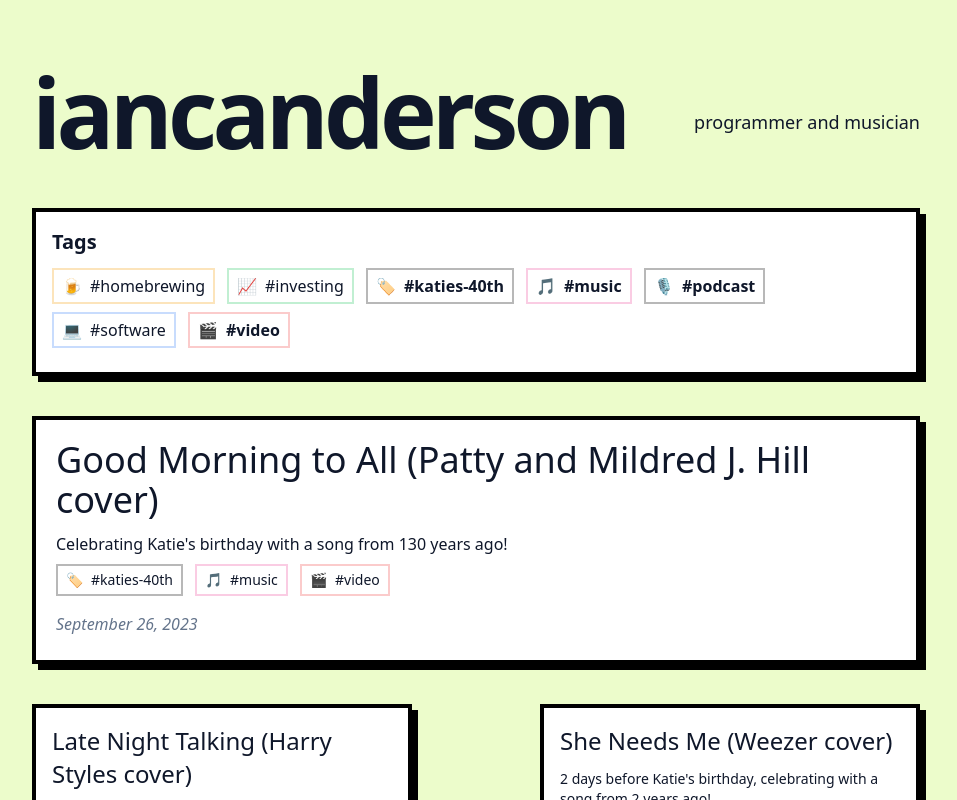
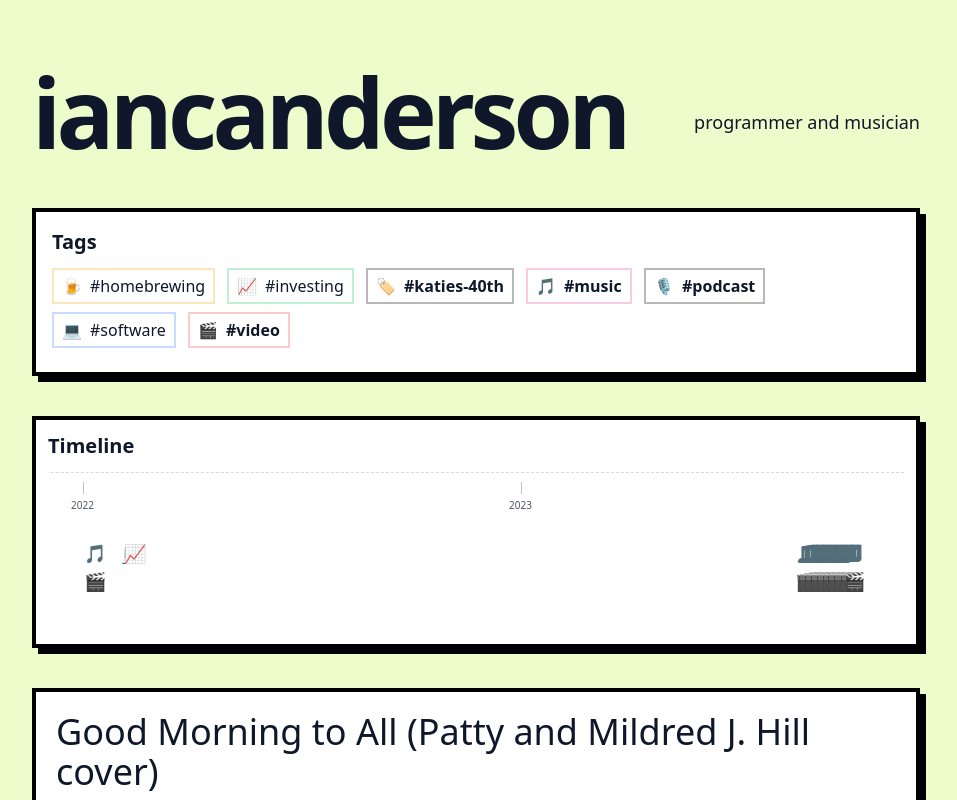
Before and after one commit to iancanderson/iancanderson.com, a Next.js app: page / in a window 1280 px wide. Shown: the top 800 px of the page, without its empty margins (164-1121 px from the left). Built offline with nearby package versions, Linux system fonts and the light colour scheme.

Commit message:
feat(homepage): add horizontal emoji timeline below tag cloud

```diff
--- /dev/null
+++ b/components/post-timeline.tsx
@@ -0,0 +1,99 @@
+import Link from "next/link";
+import { useMemo, useRef, useEffect } from "react";
+import { emojiForTag } from "../lib/tags";
+
+type Post = {
+  slug: string;
+  date: string;
+  tags?: string[];
+};
+
+type Props = {
+  posts: Post[];
+};
+
+function parseISO(d: string) {
+  return new Date(d).getTime();
+}
+
+export default function PostTimeline({ posts }: Props) {
+  const containerRef = useRef<HTMLDivElement | null>(null);
+  const data = useMemo(() => {
+    const ps = posts
+      .filter((p) => p.date)
+      .map((p) => ({ ...p, t: parseISO(p.date) }))
+      .sort((a, b) => a.t - b.t);
+    if (ps.length === 0) return { items: [] as any[], minT: 0, maxT: 0 };
+    const minT = ps[0].t;
+    const maxT = ps[ps.length - 1].t;
+    return { items: ps, minT, maxT };
+  }, [posts]);
+
+  const pxPerDay = 1.2; // scale
+  const days = Math.max(1, (data.maxT - data.minT) / (1000 * 60 * 60 * 24));
+  const width = Math.max(800, Math.ceil(days * pxPerDay) + 60);
+
+  useEffect(() => {
+    const el = containerRef.current;
+    if (el) el.scrollLeft = el.scrollWidth; // jump to latest
+  }, [width]);
+
+  const posLeft = (dateISO: string) => {
+    const t = parseISO(dateISO);
+    return ((t - data.minT) / (1000 * 60 * 60 * 24)) * pxPerDay;
+  };
+
+  const years: { year: number; left: number }[] = useMemo(() => {
+    if (!data.minT || !data.maxT) return [] as { year: number; left: number }[];
+    const y0 = new Date(data.minT).getUTCFullYear();
+    const y1 = new Date(data.maxT).getUTCFullYear();
+    const ts = [] as { year: number; left: number }[];
+    for (let y = y0; y <= y1; y++) {
+      const t = Date.UTC(y, 0, 1);
+      const days = (t - data.minT) / (1000 * 60 * 60 * 24);
+      ts.push({ year: y, left: days * pxPerDay });
+    }
+    return ts;
+  }, [data.minT, data.maxT]);
+
+  return (
+    <div className="mb-10 brutal-border bg-[color:var(--brutal-card)] p-3 text-[color:var(--brutal-fg)]">
+      <h2 className="text-xl mb-3 font-extrabold">Timeline</h2>
+      <div ref={containerRef} className="overflow-x-auto" style={{ height: 160 }}>
+        <div className="relative" style={{ width }}>
+          <div className="absolute left-0 right-0 top-1/2 border-t border-dashed border-gray-400/40" />
+          {/* Year ticks */}
+          {years.map((t: { year: number; left: number }) => (
+            <div key={t.year} className="absolute top-[10px] text-[10px] text-gray-600" style={{ left: t.left }}>
+              <div className="h-3 border-l border-gray-400/70" />
+              <div className="-ml-3 mt-1">{t.year}</div>
+            </div>
+          ))}
+          {/* Posts as stacks of emojis */}
+          {data.items.map((p) => {
+            const left = posLeft(p.date);
+            const tags = (p.tags || []).filter((t: string) => emojiForTag(t) !== "🏷️");
+            if (tags.length === 0) return null;
+            return (
+              <div key={p.slug} className="absolute" style={{ left, top: 70 }}>
+                <div className="flex flex-col items-center gap-1">
+                  {tags.map((t: string, idx: number) => (
+                    <Link key={t + idx} as={`/posts/${p.slug}`} href="/posts/[slug]">
+                      <a
+                        className="hover:scale-110 transition-transform"
+                        title={`#${t} – ${new Date(p.date).toDateString()}`}
+                        aria-label={`${t} post on ${new Date(p.date).toDateString()}`}
+                      >
+                        <span style={{ fontSize: 18, lineHeight: 1 }}>{emojiForTag(t)}</span>
+                      </a>
+                    </Link>
+                  ))}
+                </div>
+              </div>
+            );
+          })}
+        </div>
+      </div>
+    </div>
+  );
+}
--- a/pages/index.tsx
+++ b/pages/index.tsx
@@ -4,6 +4,7 @@ import HeroPost from "../components/hero-post";
 import Intro from "../components/intro";
 import Layout from "../components/layout";
 import TagCloud from "../components/tag-cloud";
+import PostTimeline from "../components/post-timeline";
 import { getAllPosts } from "../lib/api";
 import Head from "next/head";
 import Post from "../types/post";
@@ -30,6 +31,7 @@ const Index = ({ allPosts }: Props) => {
         <Container>
           <Intro />
           <TagCloud counts={tagCounts} />
+          <PostTimeline posts={allPosts.map(p => ({ slug: p.slug, date: p.date, tags: p.tags }))} />
           {heroPost && (
             <HeroPost
               title={heroPost.title}
```
